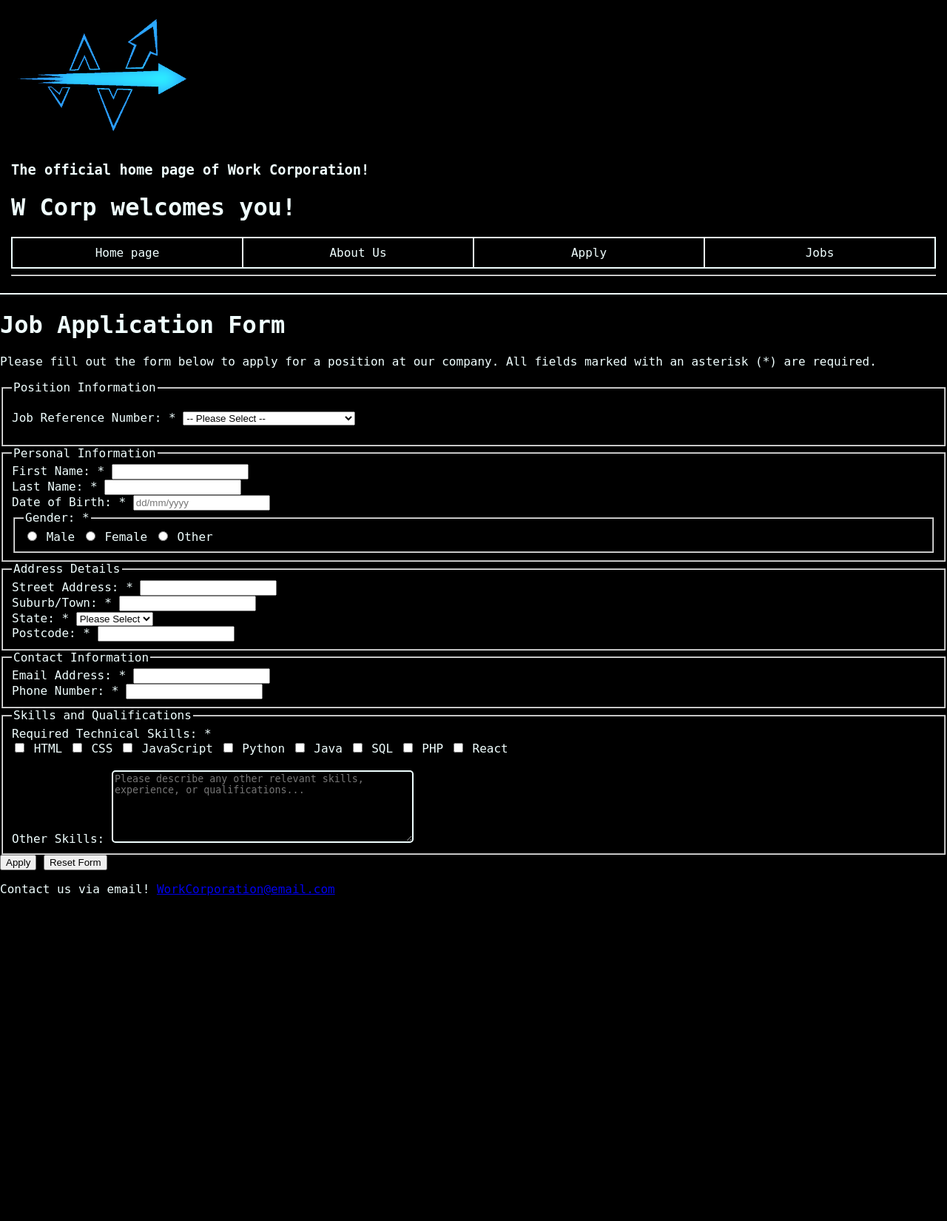
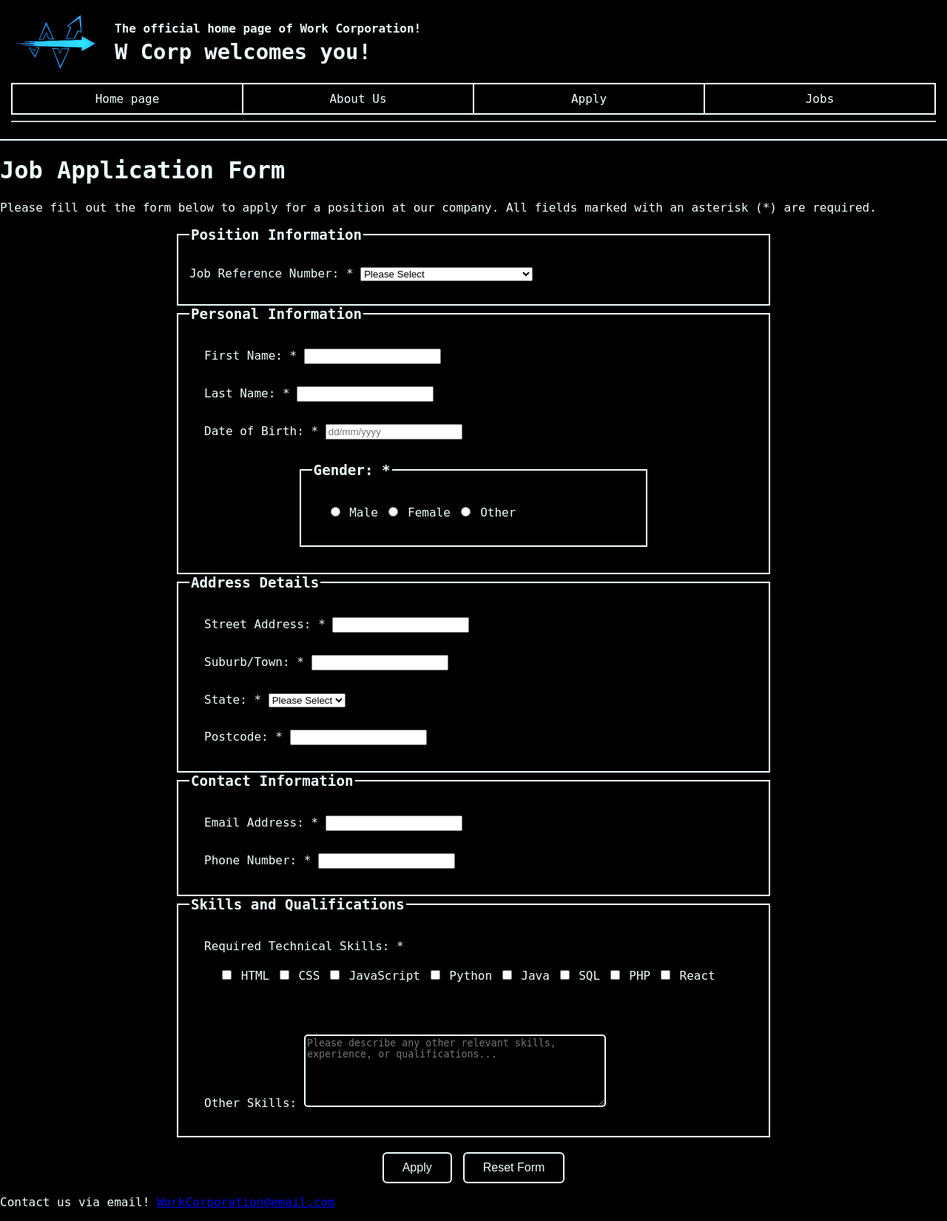
Before and after one commit to SWH03086/project_01, a PHP site: page /apply.html in a window 1280 px wide. Shown: the whole page at 74% size. Before the commit the page ends 1210 px from the top, so only its background shows below. Run offline with PHP 8.4, Linux system fonts and the light colour scheme.

Commit message:
visual change

```diff
--- a/project1/apply.html
+++ b/project1/apply.html
@@ -3,38 +3,31 @@
 <head>
     <meta charset="UTF-8">
     <meta name="viewport" content="width=device-width, initial-scale=1.0">
-    <meta name="description" content="At W Corp, we may experience ups and downs, but we never stop in terms of developing technology!">
-    <meta name="keywords" content="technology, innovation, W Corp, development">
-    <title>W Corp Job Application</title>
+    <title>Job Positions</title>
     <link rel="stylesheet" href="style/styles.css">
-    <style>
-        div::-webkit-scrollbar {
-            display: none;
-        }
-    </style>
 </head>
 
 <body>
     <header class="site-header">
-        <div>
-            <img src="W_Corp._Logo.png" alt="W Corp logo" style="width: 250px; margin-right: 40px; height: auto;">
-            <div>
+  <div class="header-top">
+    <img src="W_Corp._Logo.png" alt="W Corp logo" class="logo">
+    <div class="header-text">
       <h3>The official home page of Work Corporation!</h3>
-                <h1>
-                    W Corp welcomes you!
-                </h1>
+      <h1>W Corp welcomes you!</h1>
     </div>
   </div>
+
   <nav class="nav-bar">
     <a href="index.html">Home page</a>
     <a href="about.html">About Us</a>
     <a href="apply.html">Apply</a>
     <a href="jobs.html">Jobs</a>
   </nav>
+
   <hr>
 </header>
 
-
+    <main class="form-main">
         <h1>Job Application Form</h1>
 
         <section id="application-form">
@@ -50,7 +43,7 @@
                     <p class="form-group">
                         <label for="job-ref">Job Reference Number: *</label>
                         <select id="job-ref" name="job-ref" required>
-                            <option value="">-- Please Select --</option>
+                            <option value="">Please Select</option>
                             <option value="IT5T1">IT5T1 - IT Support Technician</option>
                             <option value="WD7F2">WD7F2 - Full Stack Web Developer</option>
                             <option value="CS3A9">CS3A9 - Cybersecurity Analyst</option>
@@ -201,7 +194,7 @@
                 </div>
             </form>
         </section>
-
+    </main>
 
         <footer>
     <p>
--- a/project1/style/styles.css
+++ b/project1/style/styles.css
@@ -15,6 +15,33 @@ body {
     border-bottom: 2px solid azure;
     z-index: 10;
 }
+
+
+.header-top {
+display: flex;
+align-items: center;
+margin-bottom: 10px;
+}
+
+.logo {
+width: 120px;
+height: auto;
+margin-right: 20px;
+}
+
+.header-text h3 {
+margin: 0;
+font-size: 1rem;
+color: azure;
+}
+
+.header-text h1 {
+margin: 5px 0 0 0;
+font-size: 1.8rem;
+color: azure;
+}
+
+
 .nav-bar {
     display: flex;
     justify-content: center;
@@ -73,9 +100,7 @@ body {
     vertical-align: middle;
     overflow-y: scroll;
 }
-.site-main fieldset div::-webkit-scrollbar {
-    display: none;
-}
+
 textarea {
     background-color: black;
     color: azure;
@@ -171,9 +196,11 @@ aside {
 height: fit-content;
 position: sticky;
 top: 2rem;
+display: flex;
+width: 25%;
 }
 
-/* Aside headings */
+
 aside h3 {
 color: azure;
 font-size: 1.1rem;
@@ -182,14 +209,13 @@ aside h3 {
 padding-bottom: 0.5rem;
 }
 
-/* Links within aside */
 aside a {
 color: azure;
 text-decoration: underline;
 transition: color 0.3s ease;
 }
 
-/* Pseudo-class: hover effect on aside links */
+
 aside a:hover {
 color: white;
 text-shadow: 0 0 10px azure;
@@ -197,7 +223,7 @@ aside a:hover {
 
 
 .container {
-    max-width: 60%;
+    max-width: 75%;
     margin: 2rem auto;
     padding: 0 1rem;
     display: grid;
@@ -205,3 +231,57 @@ aside a:hover {
     gap: 2rem;
     flex: 1;
 }
+
+.form-main fieldset {
+    width: 60%;
+    border: 2px solid azure;
+    margin: 0 auto;
+    text-align: left;
+    padding: 15px;
+}
+.form-main legend {
+    font-weight: bold;
+    font-size: 1.2em;
+}
+.form-main fieldset div {
+    background-color: black;
+    color: azure;
+    margin: 10px;
+    padding: 10px;
+    vertical-align: middle;
+}
+
+.form-actions {
+  display: flex;
+  justify-content: center;
+  gap: 15px;
+  margin-top: 20px;
+}
+
+
+.form-actions {
+  display: flex;
+  justify-content: center;
+  gap: 15px;
+  margin-top: 20px;
+}
+
+.btn-submit,
+.btn-reset {
+  padding: 10px 25px;
+  font-size: 16px;
+  background-color: black;
+  color: azure;
+  border: 2px solid azure;
+  border-radius: 6px;
+  cursor: pointer;
+  transition: all 0.3s ease;
+}
+
+
+.btn-submit:hover,
+.btn-reset:hover {
+  background-color: azure;
+  color: black;
+  box-shadow: 0 0 15px azure;
+}
```
Also changed, not shown: project1/about.html (+5 -11 lines), project1/index.html (+6 -11 lines), project1/jobs.html (+6 -23 lines). Lines whose indentation alone changed are shown as unchanged.
